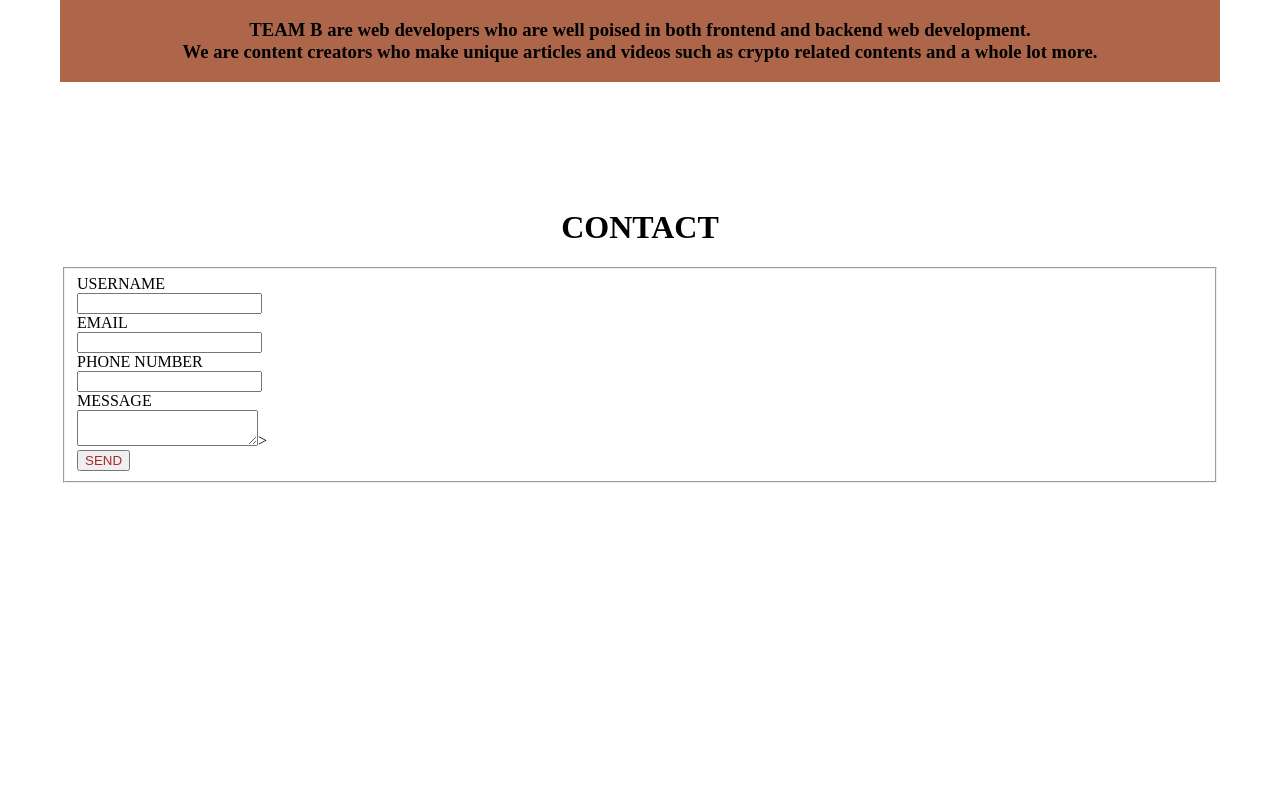
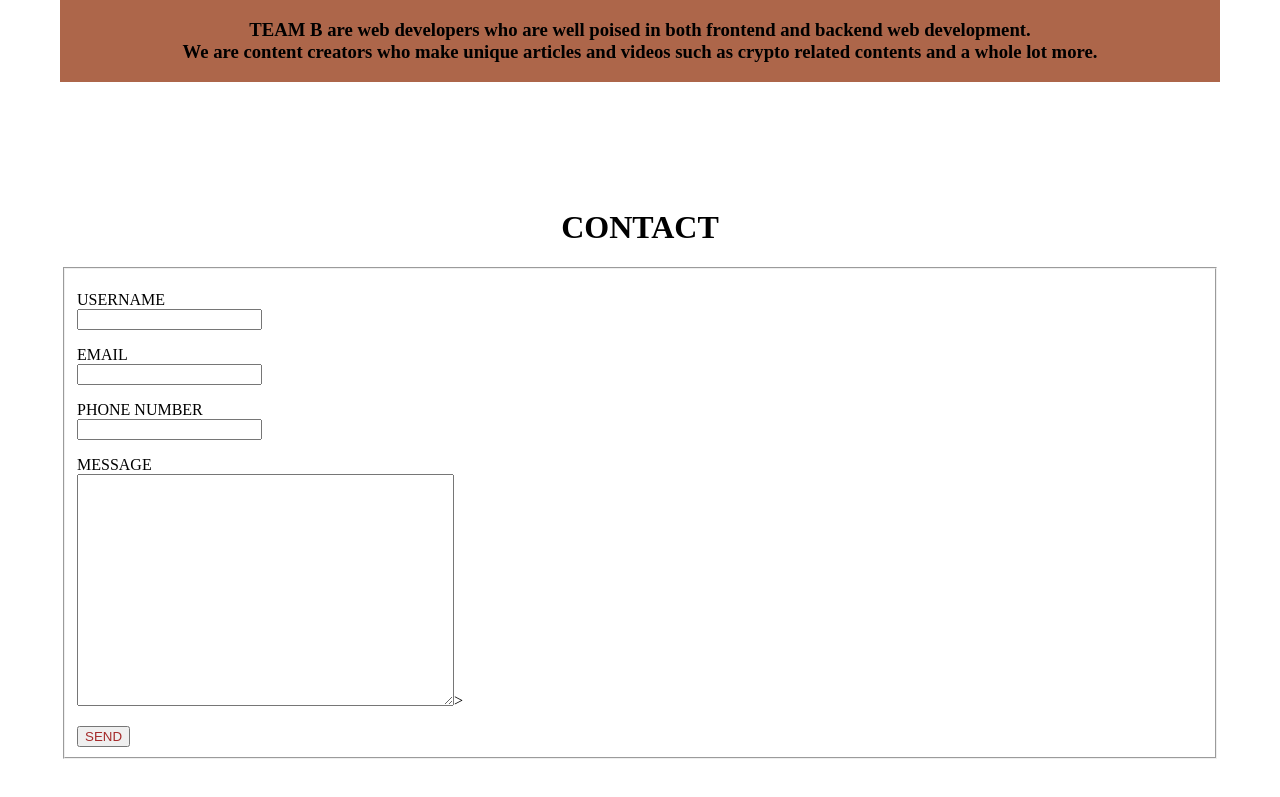
Before and after one commit to Cjkalu/Team-b, a plain HTML site: page web.html in a window 1280 px wide. Shown: the part 1349-2146 px from the top of the page. Before the commit the page ends 1885 px from the top, so only its background shows below. Drawn offline with Linux system fonts and the light colour scheme.

Commit message:
Add files via upload
second commit

```diff
--- a/web.html
+++ b/web.html
@@ -11,8 +11,8 @@
 				<tr>
 				<th><a href="#HOME" style="color: white">HOME</a></th>
 					<th><a href="#PORTFOLIO" style="color: white">PORTFOLIO</a></th>
-					<th style="color: white"><a href="#ABOUT">ABOUT</a></th>
-					<th style="color: white"><a href="#CONTACT">CONTACT</a></th>
+					<th><a href="#ABOUT" style="color: white">ABOUT</a></th>
+					<th><a href="#CONTACT" style="color: white">CONTACT</a></th>
 				</tr>
 			</tbody>
 		</table>
@@ -75,22 +75,22 @@
 					<h1 align="center">CONTACT</h1>
 					<fieldset>
 						<form>
-							<div>
+							<p>
 								<label>USERNAME</label><br>
 								<input type="USERNAME" name="USERNAME" placeholder="">
-							</div>
-							<div>
+							</p>
+							<p>
 								<label>EMAIL</label><br>
 								<input type="EMAIL" name="EMAIL" placeholder="">
-							</div>
-							<div>
+							</p>
+							<p>
 								<label>PHONE NUMBER</label><br>
 								<input type="PHONE NUMBER" name="PHONE NUMBER" placeholder=""><br>
-							</div>
-							<div>
+							</p>
+							<p>
 								<label>MESSAGE</label><br>
-								<textarea></textarea>><br>
-							</div>
+								<textarea style="padding: 100px"></textarea>><br>
+							</p>
 							<button style="color: brown">SEND</button>
 						</form>
 					</fieldset>
```
